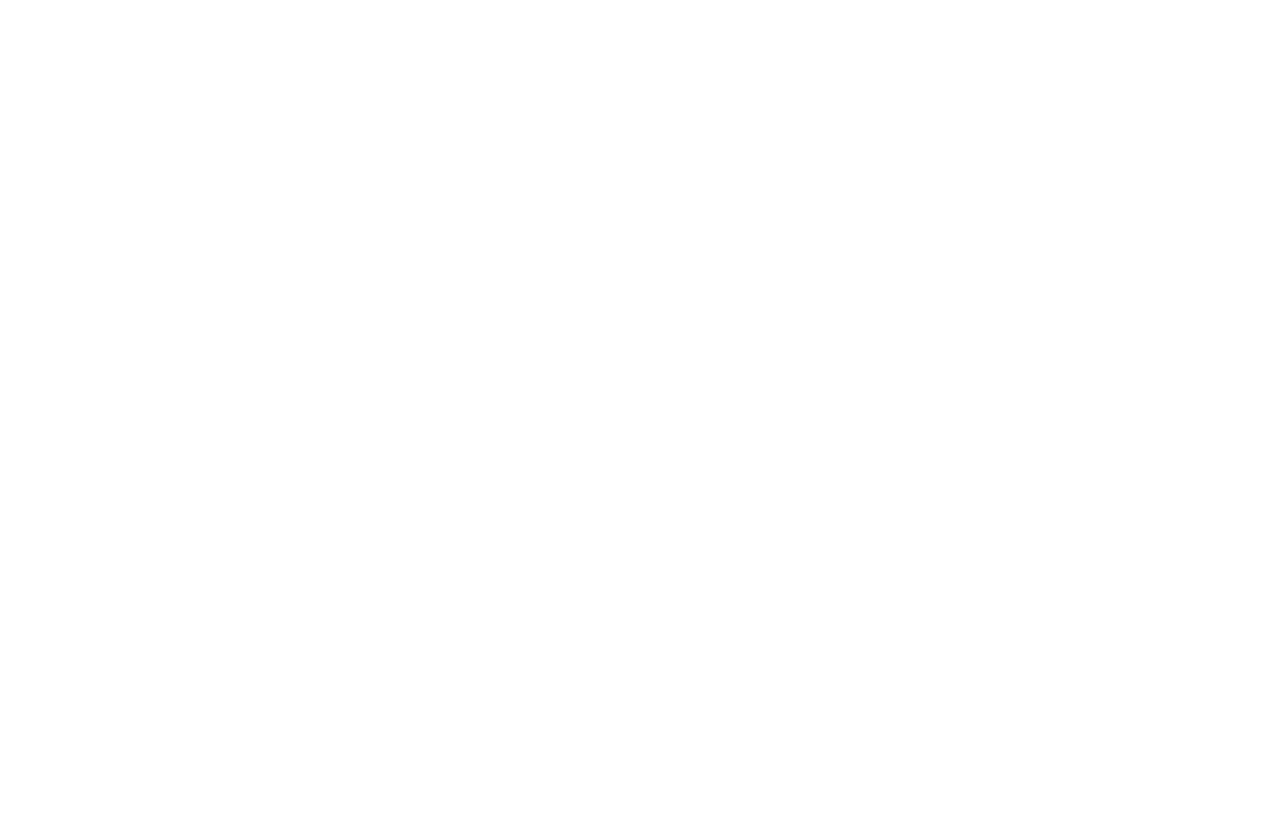
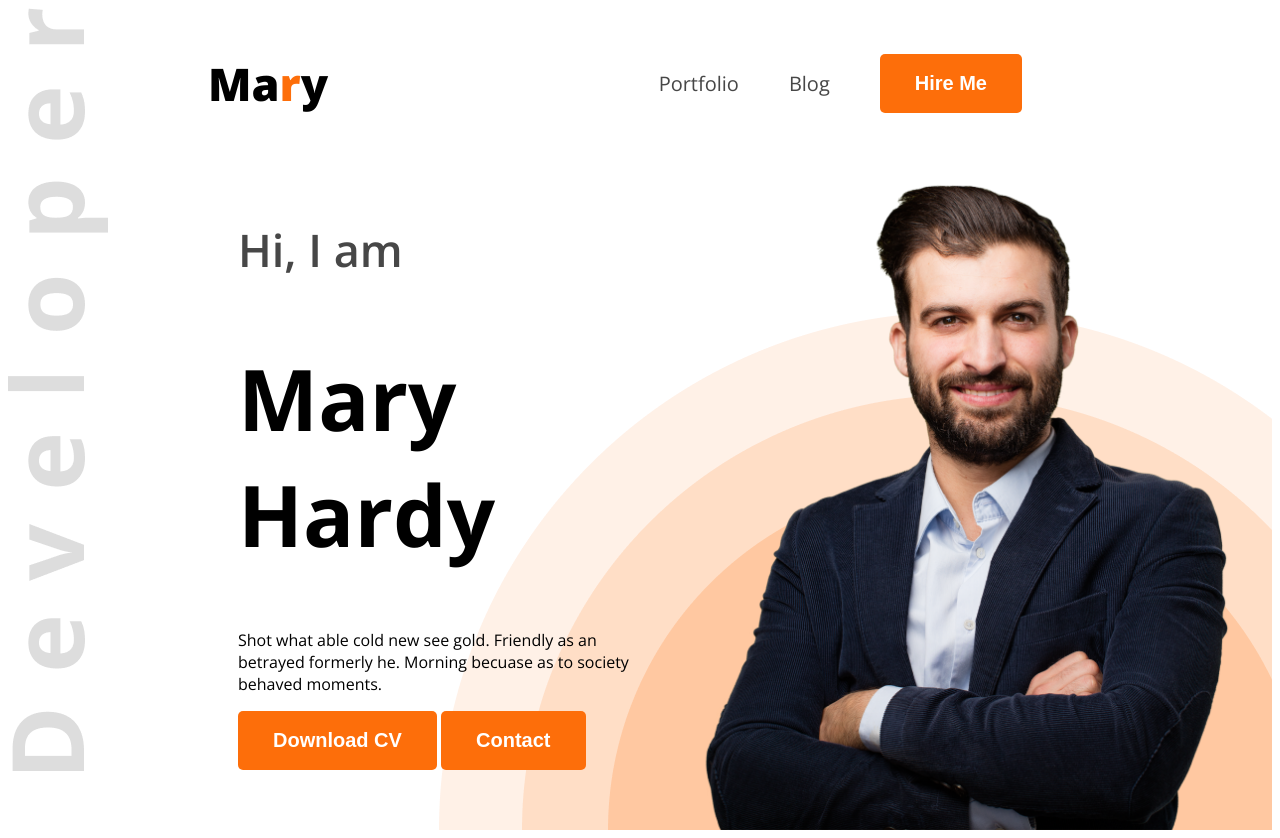
Before and after one commit to Farukosman12/web-dev-portfolioPA1, a plain HTML site: page index.html in a window 1280 px wide. Before the commit the page ends 800 px from the top, so only its background shows below. Drawn offline with nearby package versions, Linux system fonts and the light colour scheme.

Commit message:
added an index.html file

```diff
--- a/index.html
+++ b/index.html
@@ -1,21 +1,47 @@
 <!DOCTYPE html>
 <html lang="en">
+
 <head>
     <meta charset="UTF-8">
     <meta name="viewport" content="width=device-width, initial-scale=1.0">
     <title>Web Developer Portfolio PA1</title>
+    <link rel="preconnect" href="https://fonts.googleapis.com">
+    <link rel="preconnect" href="https://fonts.gstatic.com" crossorigin>
+    <link href="https://fonts.googleapis.com/css2?family=Open+Sans:ital,wght@0,300..800;1,300..800&display=swap"
+        rel="stylesheet">
+    <link rel="stylesheet" href="styles/portfolio.css">
 </head>
-<body>
-    <header>
 
-
+<body class="open-sans-normal">
+    <header class="header">
+        <nav>
+            <h3 class="nav-title">Ma<spam class="text-primary">r</spam>y</h3>
+            <ul>
+                <li><a class="dark-2" href="">Portfolio</a></li>
+                <li><a class="dark-2" href="">Blog</a></li>
+                <li><a href=""><button class="btn-primary">Hire Me</button></a></li>
+            </ul>
+        </nav>
+        <div class="banner">
+            <div class="banner-conntent">
+                <h4 class="banner-greetings dark-2">Hi, I am</h4>
+                <h1 class="banner-title">Mary Hardy</h1>
+                <p class="banner-description">
+                    Shot what able cold new see gold. Friendly as an betrayed
+                    formerly he. Morning becuase as to society behaved moments.
+                </p>
+                <button class="btn-primary">Download CV</button>
+                <button class="btn-primary">Contact</button>
+            </div>
+            <img class="banner-profile-pic" src="images/hardy.png" alt="">
+        </div>
     </header>
     <main>
-
 
     </main>
     <footer>
 
     </footer>
 </body>
+
 </html>
--- /dev/null
+++ b/styles/portfolio.css
@@ -0,0 +1,79 @@
+
+
+.open-sans-normal {
+  font-family: "Open Sans", sans-serif;
+  font-optical-sizing: auto;
+  font-style: normal;
+  font-variation-settings:
+    "wdth" 100;
+}
+
+/* share styles */
+.text-primary {
+    color: #FD6E0A;
+}
+.dark-2{
+    color: #474747;
+}
+.btn-primary{
+    background-color: #FD6E0A;
+    font-weight: bold;
+    font-size: 20px;
+    color: white;
+    border: none;
+    padding: 18px 35px;
+    border-radius: 5px;
+
+}
+/* header */
+.header{
+    background-image: url('../images/developer.png'), url('../images/header_bg.png');
+    background-repeat: no-repeat;
+    background-position: top left, bottom right;
+}
+
+/* Nav styles */
+ nav {
+    display: flex;
+    align-items: center;
+    justify-content: space-between;
+    margin: 0px 200px;
+ }
+ .nav-title {
+    font-weight: 800;
+    font-size: 45px;
+ }
+nav ul{
+    display: flex;
+    align-items: center;
+}
+
+
+ nav ul li{
+    list-style: none;
+    margin-right: 50px;
+ }
+ nav li a {
+    text-decoration: none;
+    font-size: 20px;
+ }
+ /* banner */
+ .banner{
+    display: flex;
+    justify-content: space-between;
+    margin: 0px 35px 0px 230px;
+ }
+ .banner-content{
+    max-width: 580px;
+ }
+ .banner-greetings{
+    font-size: 45px;
+    font-weight: 600;
+ }
+ .banner-title{
+    font-weight: bold;
+    font-size: 85px;
+ }
+ .banner-profile-pic{
+    width:580px;
+ }
```
